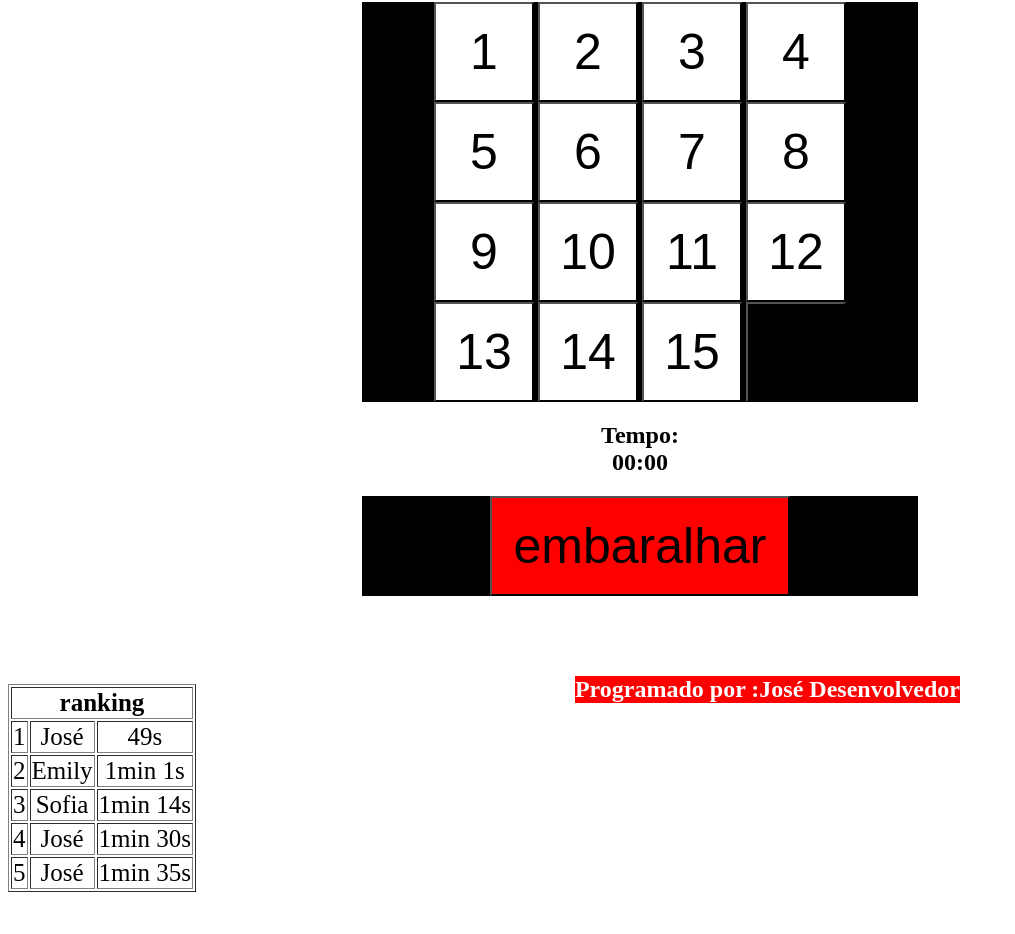
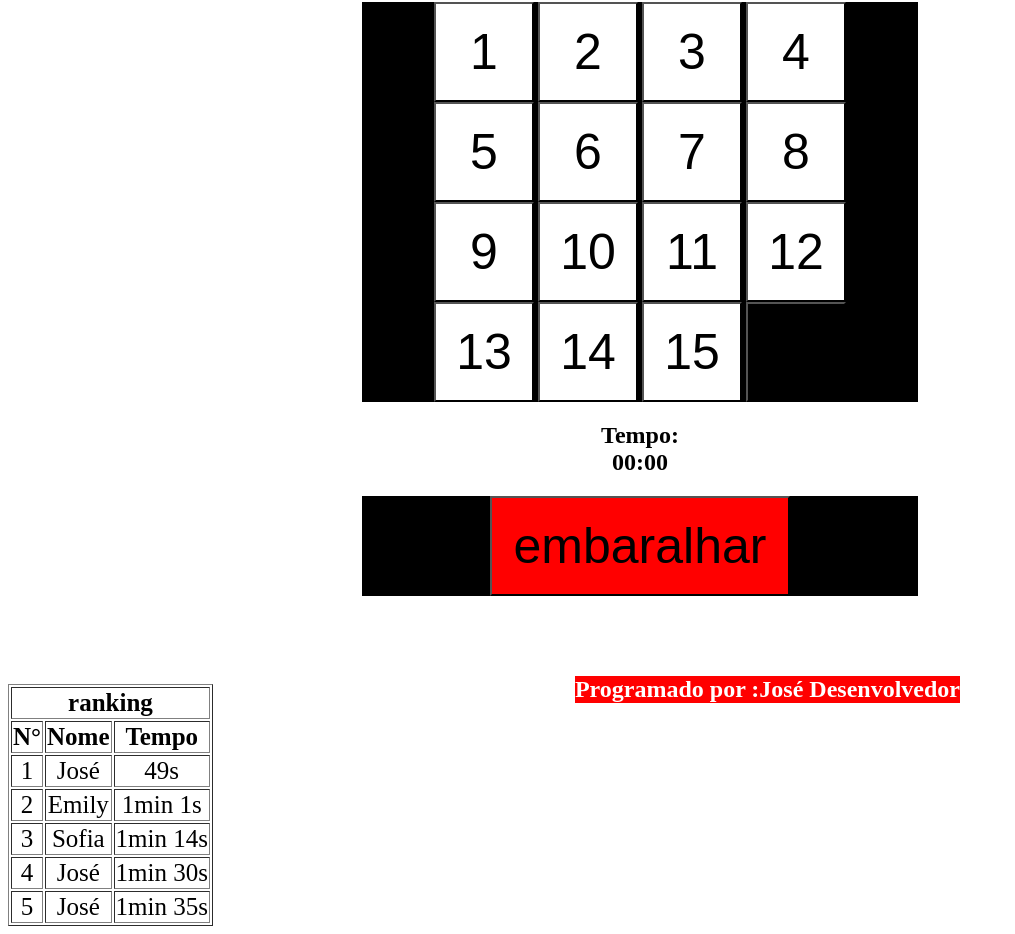
Before and after one commit to JoseDesen/quebra-cabeca, a plain HTML site: page quebra_cabeca_nivel2.html in a window 1280 px wide. Shown: the part 64-998 px from the top of the page, without its empty margins (0-1015 px from the left). Before the commit the page ends 964 px from the top, so only its background shows below. Drawn offline with Linux system fonts and the light colour scheme.

Commit message:
Update quebra_cabeca_nivel2.html

```diff
--- a/quebra_cabeca_nivel2.html
+++ b/quebra_cabeca_nivel2.html
@@ -881,6 +881,11 @@
 	<th colspan="3">ranking</th>
 	</tr>
 	<tr>
+	<th>N°</th>
+	<th>Nome</th>
+	<th>Tempo</th>
+	</tr>
+	<tr>
 	<td>1</td>
 	<td>José</td>
 	<td>49s</td>
```
